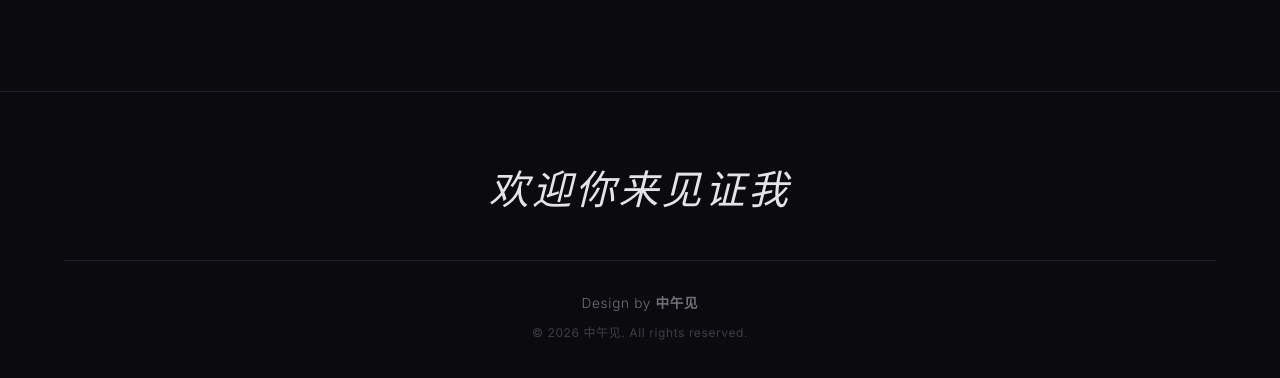
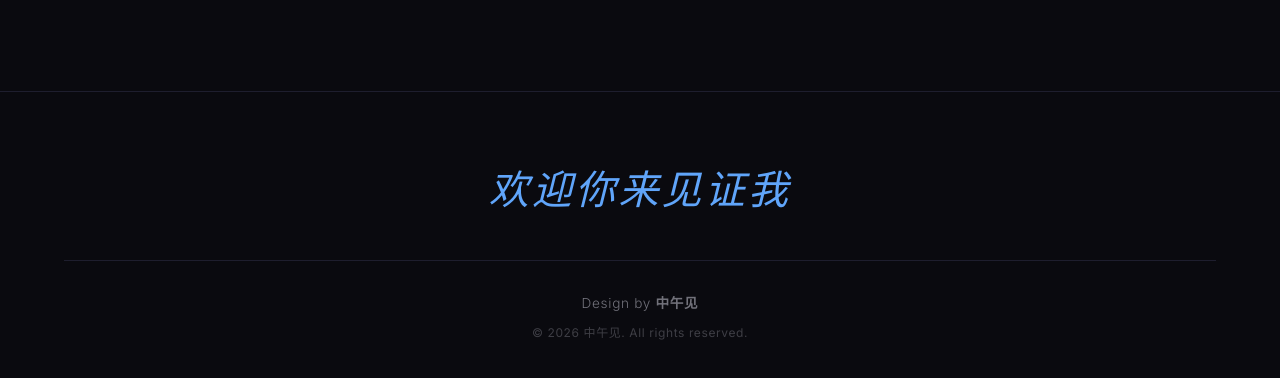
Before and after one commit to fengmannanshanweiwenjun/personal-site, a plain HTML site: page index.html in a window 1280 px wide. Shown: the part 3603-3981 px from the top of the page. Drawn offline with nearby package versions, Linux system fonts and the light colour scheme; a web font is replaced by a local one.

Commit message:
fix: 页尾引言改为蓝色斜体

```diff
--- a/index.html
+++ b/index.html
@@ -759,7 +759,7 @@ footer {
   font-size: clamp(1.5rem, 4vw, 2.5rem);
   font-style: italic;
   font-weight: 400;
-  color: var(--text-primary);
+  color: var(--accent);
   letter-spacing: 0.08em;
   margin-bottom: 2.5rem;
 }
```
